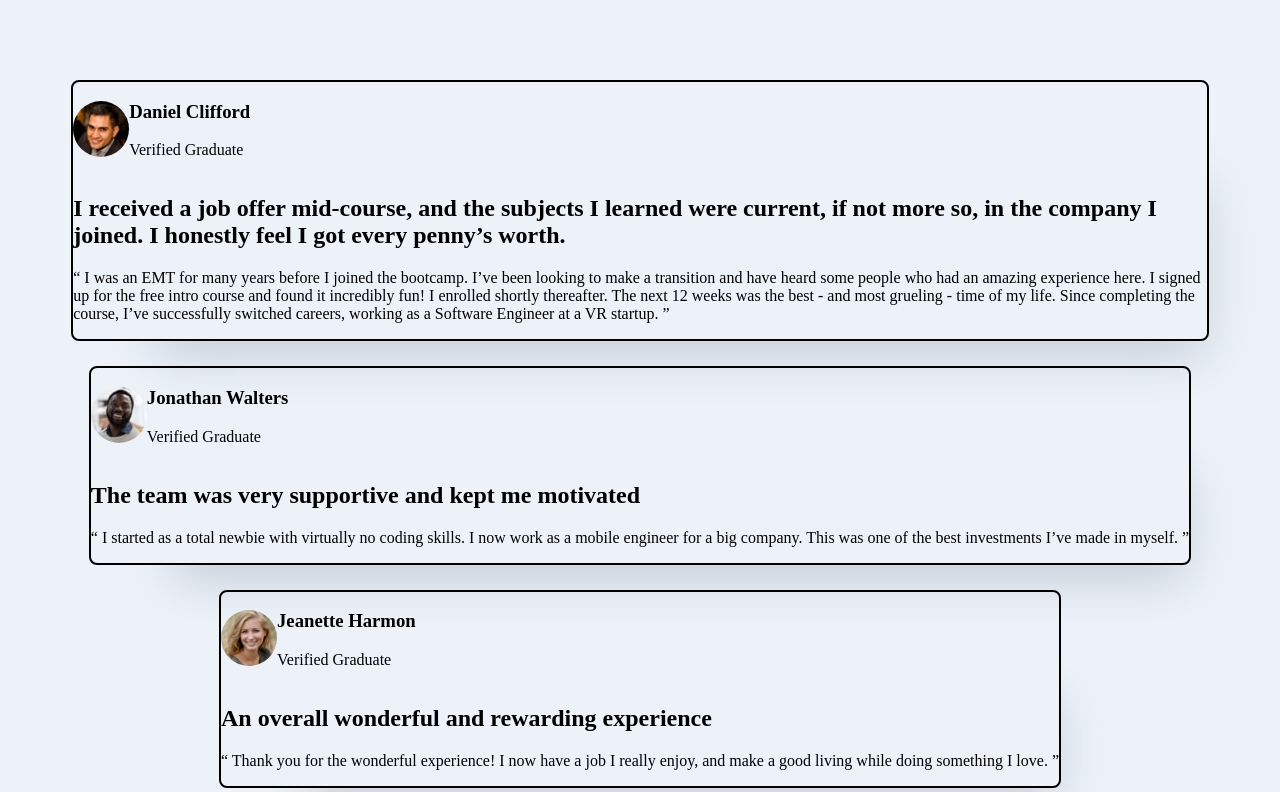
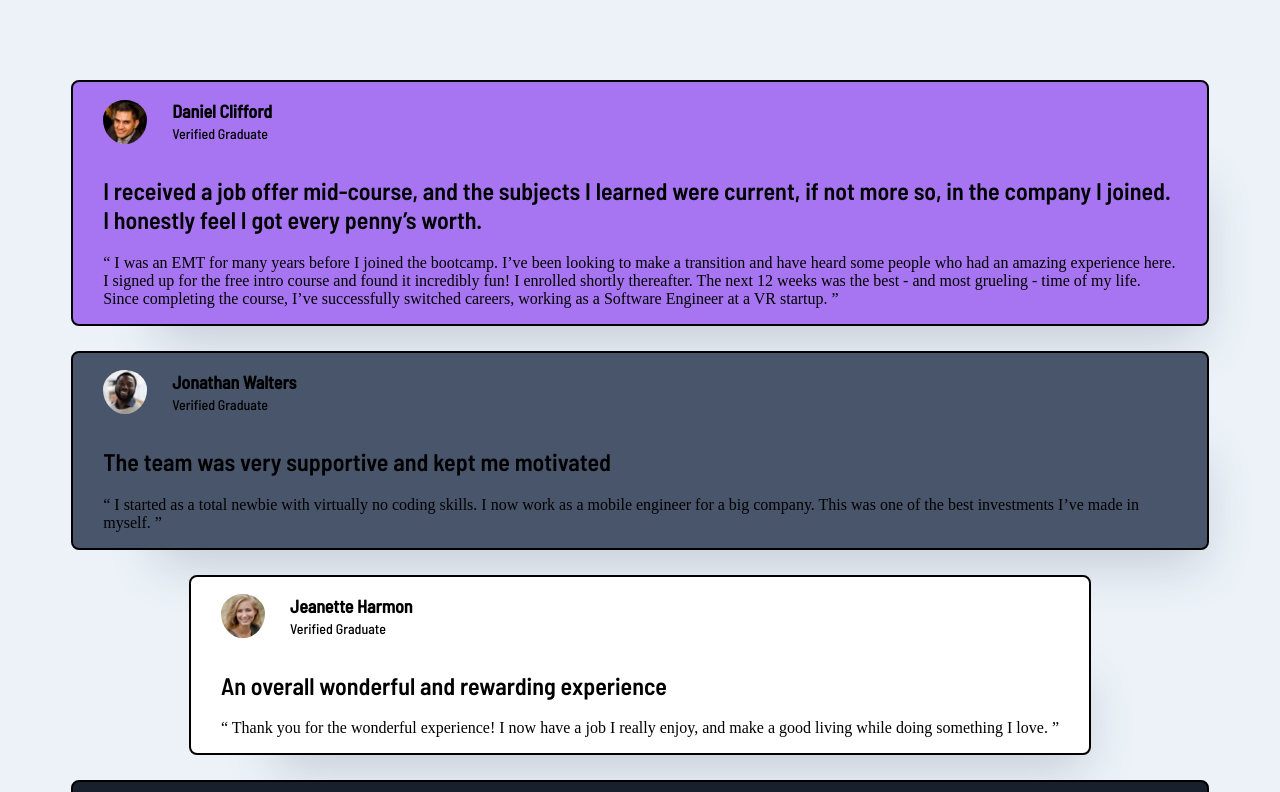
Before and after one commit to vikrambenipal/testimonials-css-grid, a plain HTML site: page index.html in a window 1280 px wide. Shown: the top 792 px of the page. Drawn offline with Linux system fonts and the light colour scheme.

Commit message:
margin and padding of card mostly done

```diff
--- a/style.css
+++ b/style.css
@@ -9,6 +9,23 @@
 body{
     background-color: #ECF2F8;
 }
+h2{
+    font-size: 24px;
+    font-family: 'barlow-semibold';
+}
+h3{
+    font-family: 'barlow-medium';
+    font-size: 18px;
+}
+.bio-name p {
+    font-family: 'barlow-medium';
+    font-size: 14px;
+    margin-top: -15px;
+}
+p{
+
+}
+
 .app-container{
     display: flex;
     flex-direction: column;
@@ -18,10 +35,26 @@ body{
     margin: 80px auto;
 }
 .box{
+    padding: 0 30px;
     border: 2px solid black;
     border-radius: 8px;
     box-shadow: 40px 60px 50px -47px rgba(72,85,106, 0.2474);
     margin-bottom: 25px;
+}
+#box-1{
+    background-color: #A775F1;
+}
+#box-2{
+    background-color: #48556A;
+}
+#box-3{
+    background-color: white;
+}
+#box-4{
+    background-color: #19202D;
+}
+#box-5{
+    background-color: white;
 }
 .bio{
     display: flex;
@@ -29,6 +62,12 @@ body{
     justify-content: left;
     align-items: center;
 }
+.bio-name{
+    margin-left: 25px;
+}
 img{
     border-radius: 50%;
+    width: 44px;
+    height: 44px;
+    padding-top: 5px;
 }
```
